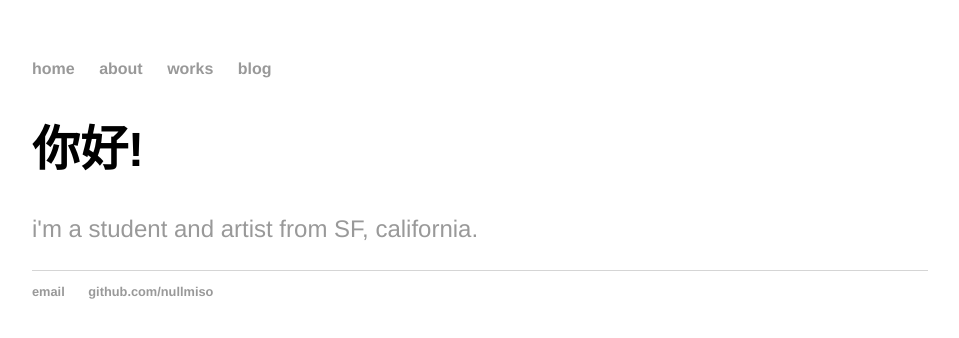
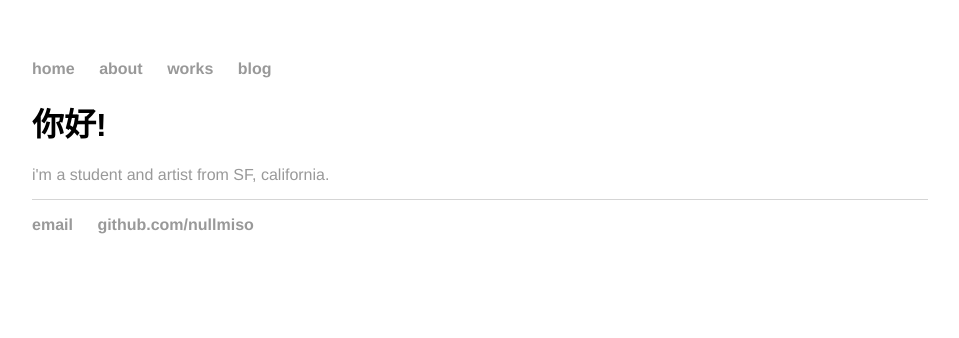
Before and after one commit to nullmiso/nullmiso.github.io, a Jekyll site: the page built from index.html, in a window 1280 px wide. Shown: the top 338 px of the page, without its empty margins (160-1119 px from the left). Built offline with Jekyll 4.4.1, drawn with Linux system fonts in a browser that asks for light colours.

Commit message:
Update main.css

```diff
--- a/css/main.css
+++ b/css/main.css
@@ -19,21 +19,21 @@ a:hover {
     text-decoration: underline;
 }
 h1 {
-    font-size: 3em;
+    font-size: 2em;
 }
 p {
-    font-size: 1.5em;
-    line-height: 1.4em;
+    font-size: 1em;
+    line-height: 1em;
     color: #333;
 }
 footer {
     border-top: 1px solid #d5d5d5;
-    font-size: .8em;
+    font-size: 1em;
 }
 
 ul.posts {
     margin: 20px auto 40px;
-    font-size: 1.5em;
+    font-size: 1em;
 }
 
 ul.posts li {
```
